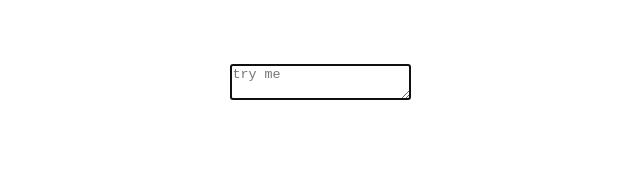
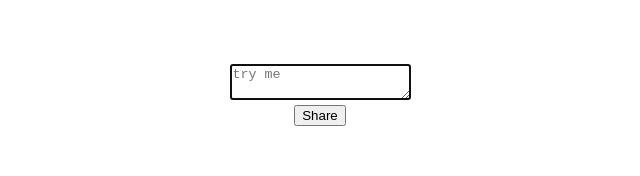
Before and after one commit to mackenziekira/cattype, a React (Create React App) app: page / in a window 1280 px wide. Shown: the top 176 px of the page, without its empty margins (320-960 px from the left). Built offline with nearby package versions, Linux system fonts and the light colour scheme.

Commit message:
add reply/share fxnality

```diff
--- a/src/App.js
+++ b/src/App.js
@@ -25,21 +25,38 @@ import catfont_og_x from './assets/catfont_og_x.jpeg';
 import catfont_og_y from './assets/catfont_og_y.jpeg';
 import catfont_og_z from './assets/catfont_og_z.jpeg';
 import './App.css';
-import { useState } from 'react';
+import { useState, useRef } from 'react';
 
 function App() {
-  const [inputValue, setInputValue] = useState("")
+  const urlParams = new URLSearchParams(window.location.search);
+  const receivedMessage = urlParams.get("msg")
+  const hasReceivedMessage = receivedMessage != null
+  const [inputValue, setInputValue] = useState(receivedMessage ?? "")
+  const [hasClearedMessage, setHasClearedMessage] = useState(false)
+  const canShare = !hasReceivedMessage || hasClearedMessage
+
+  const txtRef = useRef()
 
   function onChangeInput(e) {
     setInputValue(e.target.value)
   }
 
+  async function onShare() {
+   return await navigator.clipboard.writeText(`localhost:3000/?msg=${inputValue}`)
+  }
+
+  function onReply() {
+    setInputValue("")
+    setHasClearedMessage(true)
+    txtRef.current.focus()
+  }
+
   return (
-    <div>
-      <div style={{textAlign: "center", marginTop: "5%"}}>
-        <textarea value={inputValue} onChange={onChangeInput} autoFocus={true} placeholder="try me" />
+    <div style={{textAlign: "center", marginTop: "5%"}}>
+      <div>
+        <textarea ref={txtRef} value={inputValue} onChange={onChangeInput} autoFocus={true} placeholder="try me" />
       </div>
-      <div>
+      <div style={{textAlign: "left"}}>
         {inputValue.toLowerCase().split("").map((letter) => {
           return letter_to_cat[letter] ?
             <img height={60} style={{marginBottom: "-12px"}} src={letter_to_cat[letter]} /> :
@@ -48,6 +65,10 @@ function App() {
               <span style={{fontSize: "60px"}}>{letter}</span>
           })}
       </div>
+      {canShare ?
+        <button onClick={onShare}>Share</button> :
+        <button onClick={onReply}>Reply</button>
+      }
     </div>
   );
 }
```
